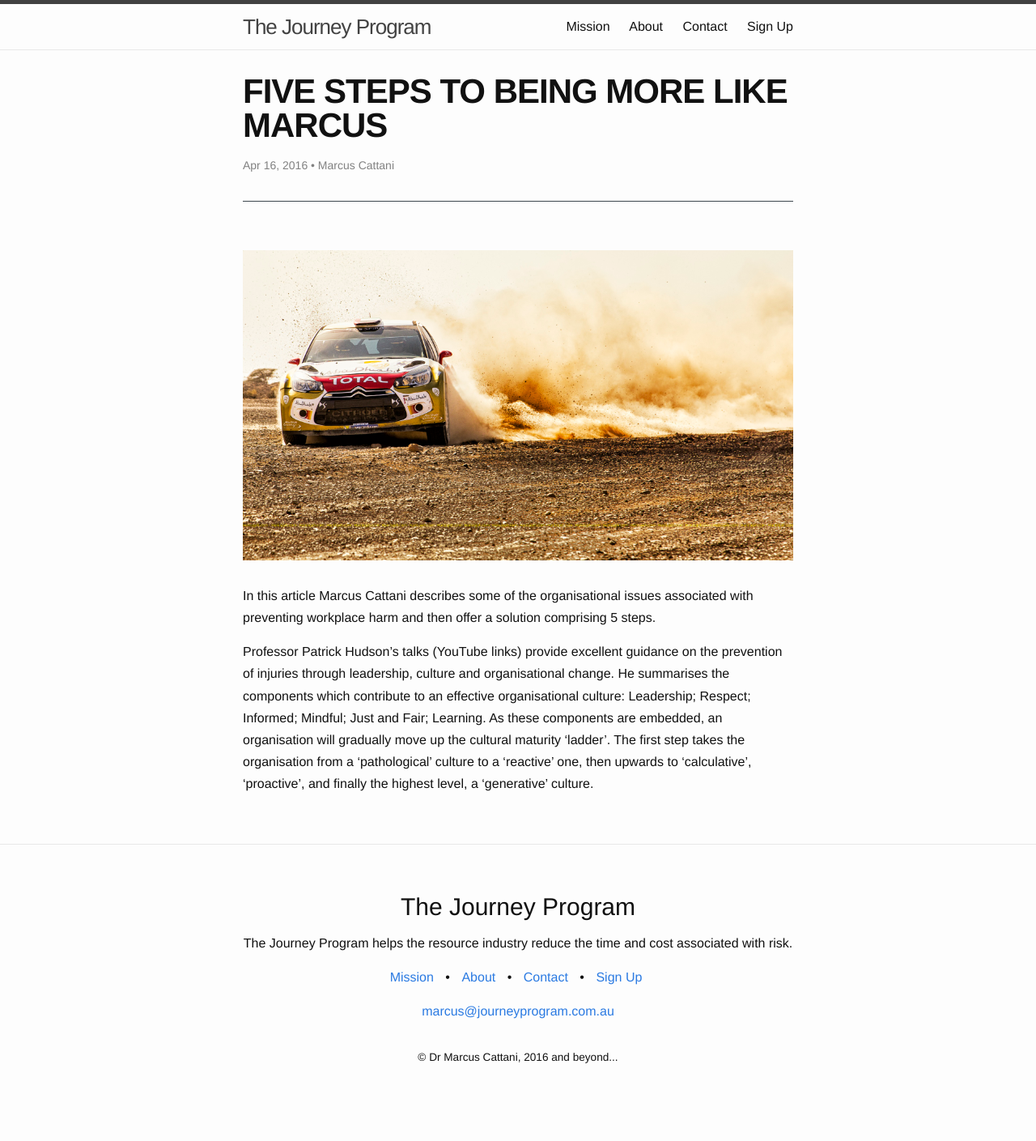
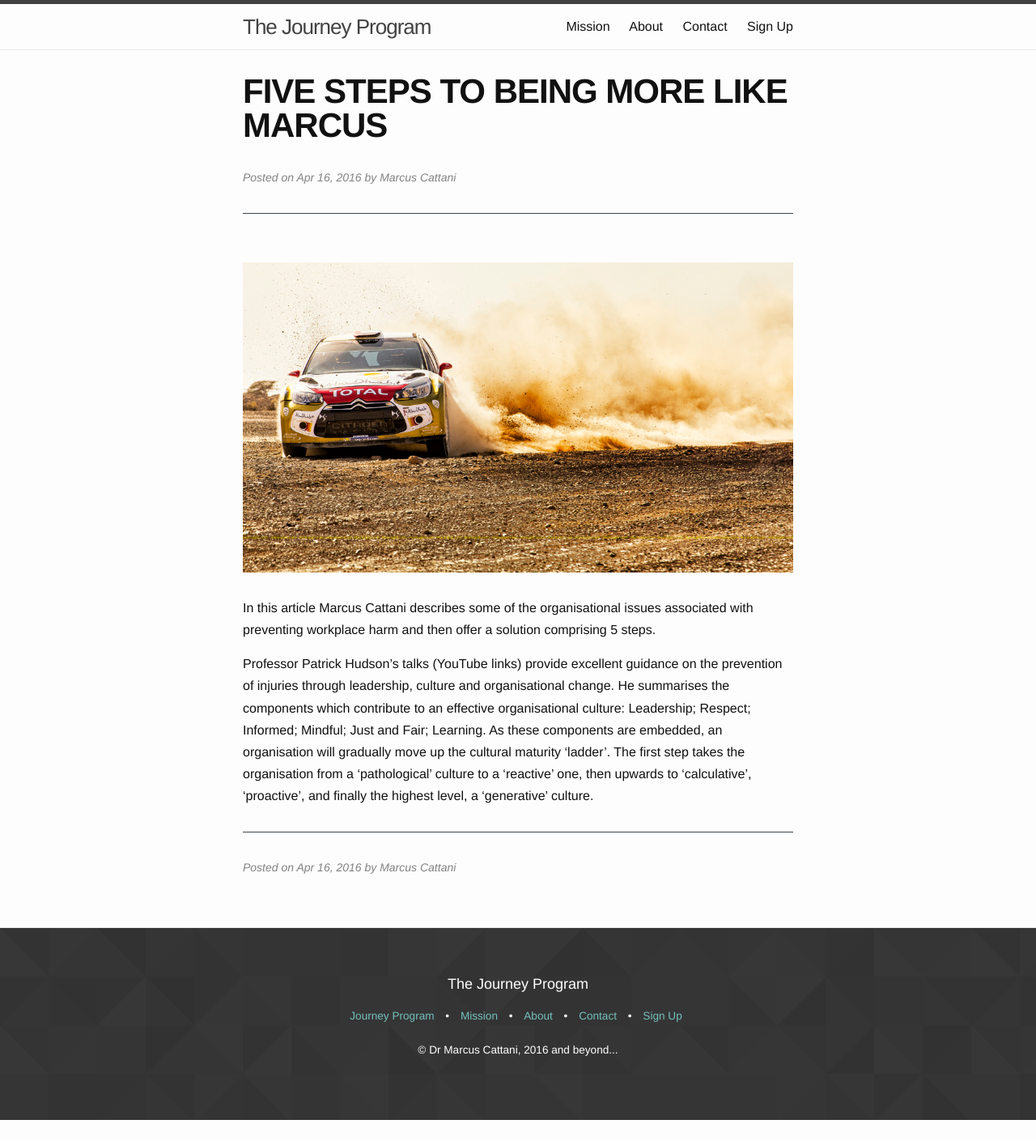
Before and after one commit to journeyprogram/journeyprogram.github.io, a Jekyll site: the page built from _posts/2016-04-16-another-old-post.markdown, in a window 1280 px wide. Shown: the whole page at 81% size. Built offline with Jekyll 4.4.1, drawn with Linux system fonts in a browser that asks for light colours; nearby versions of some CDN libraries; after the commit the page ends 1383 px from its top, so only the background shows below that.

Commit message:
Improvements

```diff
--- a/_includes/footer.html
+++ b/_includes/footer.html
@@ -1,10 +1,11 @@
 <footer class="site-footer">
   <div class="container">
-    <div class="row text-center space-me">
-      <div class="col-md-12">
-          <h2>{{ site.title }}</h2>
-          <p>{{ site.description }}</p>
-          <ul class="list-inline">
+    <div class="row space-me">
+      <div class="col-md-8 col-md-offset-2 text-center">
+        <h4>{{ site.title }}</h4>
+        <ul class="list-inline small">
+          <li><a href="/">Journey Program</a></li>
+          <li>•</li>
           {% for page in site.pages %}
             {% if page.title %}
               <li><a href="{{ page.url | prepend: site.baseurl }}">{{ page.title }}</a></li>
@@ -12,8 +13,7 @@
             {% endif %}
           {% endfor %}
         </ul>
-          <p><a href="mailto:{{ site.email }}">{{ site.email }}</a></p>
-          <p class="space-me small">&copy; Dr Marcus Cattani, 2016 and beyond...</p>
+        <p class="small">&copy; Dr Marcus Cattani, 2016 and beyond...</p>
       </div>
     </div>
   </div>
--- a/_layouts/post.html
+++ b/_layouts/post.html
@@ -5,7 +5,7 @@ layout: default
 
   <header class="post-header">
     <h1 class="post-title" itemprop="name headline">{{ page.title }}</h1>
-    <p class="post-meta"><time datetime="{{ page.date | date_to_xmlschema }}" itemprop="datePublished">{{ page.date | date: "%b %-d, %Y" }}</time>{% if page.author %} • <span itemprop="author" itemscope itemtype="http://schema.org/Person"><span itemprop="name">{{ page.author }}</span></span>{% endif %}</p>
+    <em><p class="post-meta small space-me">Posted on <time datetime="{{ page.date | date_to_xmlschema }}" itemprop="datePublished">{{ page.date | date: "%b %-d, %Y" }}</time>{% if page.author %} by <span itemprop="author" itemscope itemtype="http://schema.org/Person"><span itemprop="name">{{ page.author }}</span></span>{% endif %}</p></em>
   </header>
 
   <div class="post-content" itemprop="articleBody">
@@ -17,6 +17,11 @@ layout: default
     {% endif %}
 
     {{ content }}
+
+    <hr />
+
+    <em><p class="post-meta small space-me">Posted on <time datetime="{{ page.date | date_to_xmlschema }}" itemprop="datePublished">{{ page.date | date: "%b %-d, %Y" }}</time>{% if page.author %} by <span itemprop="author" itemscope itemtype="http://schema.org/Person"><span itemprop="name">{{ page.author }}</span></span>{% endif %}</p></em>
+
   </div>
 
 </article>
--- a/_posts/2016-04-16-another-old-post.markdown
+++ b/_posts/2016-04-16-another-old-post.markdown
@@ -4,6 +4,7 @@ title:  "Five steps to being more like Marcus"
 date:   2016-04-16 11:46:02 +0800
 categories: jekyll update
 image: /img/carSlide.jpg
+permalink: belikemarcus
 ---
 
 In this article Marcus Cattani describes some of the organisational issues associated with preventing workplace harm and then offer a solution comprising 5 steps.
--- a/_sass/_jp.scss
+++ b/_sass/_jp.scss
@@ -6,6 +6,12 @@ body {
   min-height: 100%;
   font-size: 16px;
   line-height: 1.7rem;
+}
+html {
+  position: relative;
+}
+body {
+  margin: 0 0 238px; // Bottom margin important for sticky footer!
 }
 h1 {
   text-transform: uppercase;
@@ -107,11 +113,19 @@ img {
 #tolerance {
   color: #fff;
   background: $dark-color;
+  padding-top: $spacing-unit * 2;
+  padding-bottom: $spacing-unit * 2;
+  iframe {
+    width: 100%;
+    height: 500px;
+    border: 1px solid #75c0bd;
+    margin-bottom: $spacing-unit;
+  }
 }
 #marcus {
   padding-bottom: 0px;
   color: #fff;
-  background: #ef2d3f;
+  background: rgba(239, 45, 63, 0.90);
   .row {
     display: flex;
   }
@@ -136,10 +150,20 @@ img {
         Footer
 ========================= */
 footer {
+  position: absolute;
+  left: 0;
+  bottom: 0;
+  height: 238px;
+  width: 100%;
+  background: url('/img/herobg.png') repeat;
+  color: #fff;
   li:last-child {
     display: none;
   }
 }
 a {
-  color: $brand-color;
+  color: #75c0bd;
+  &:hover {
+    color: darken(#75c0bd, 10%);
+  }
 }
--- a/js/jpscripts.js
+++ b/js/jpscripts.js
@@ -17,7 +17,7 @@ $("a[href^='https://']").attr("target","_blank");
 $('a.smooth_scroll').click(function(){
   $('html, body').animate({
     scrollTop: $( $(this).attr('href') ).offset().top
-  }, 500);
+  }, 600);
   return false;
 });
 
```
Also changed, not shown: index.html (+21 -5 lines). Lines whose indentation alone changed are shown as unchanged.
